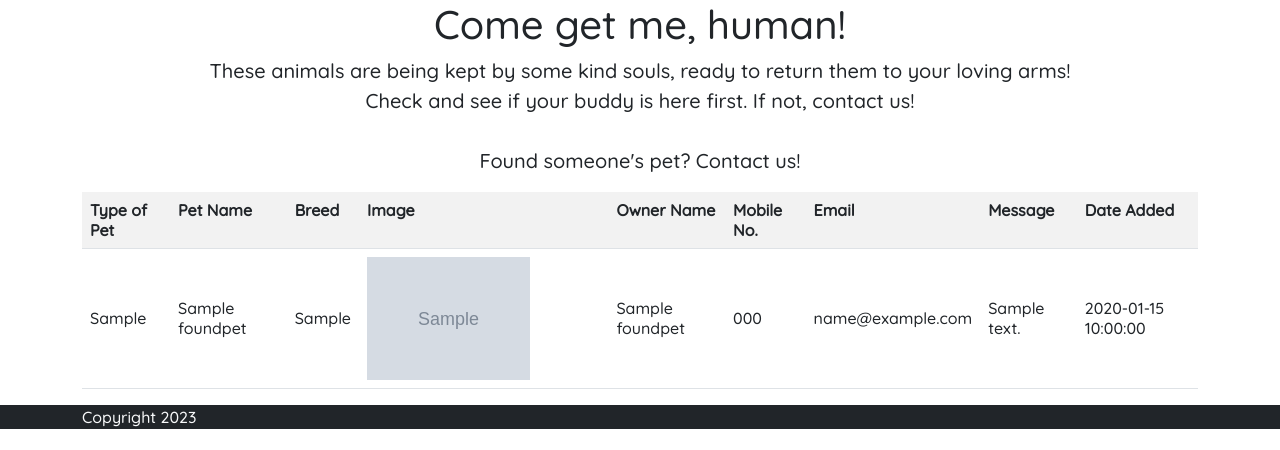
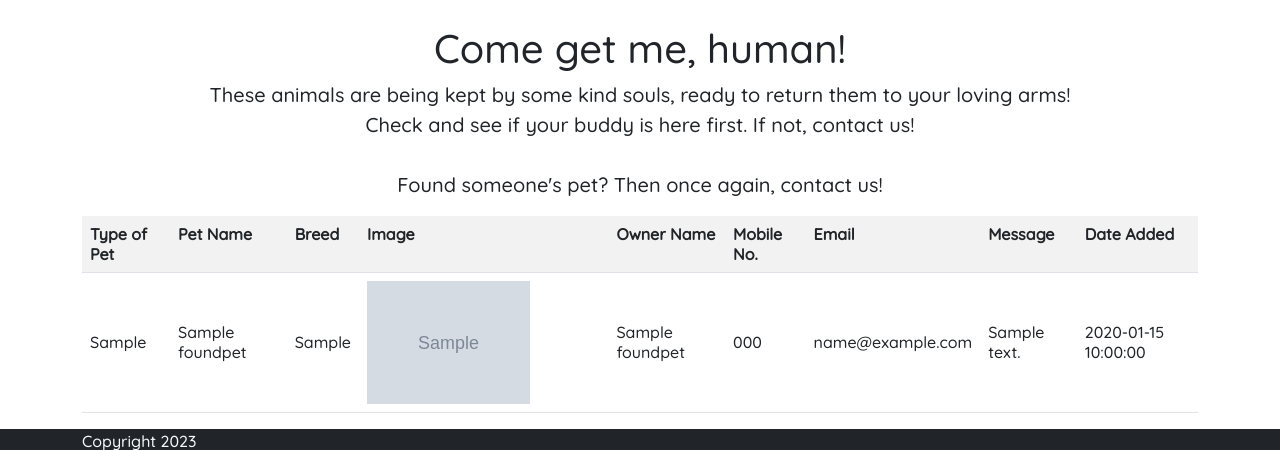
Before and after one commit to GametimeInc/SSD_CA2, a PHP site: page /found-pets.php in a window 1280 px wide. Shown: the part 58-508 px from the top of the page. Run offline with PHP 8.4, Linux system fonts and the light colour scheme; tables that the repository leaves empty or names only in its code hold one stand-in row (values such as "Sample post"); grey boxes marked "Sample" are stand-in pictures.

Commit message:
Top margin applied to title of found/lost pages

```diff
--- a/found-pets.php
+++ b/found-pets.php
@@ -13,8 +13,8 @@ $statement->closeCursor();
 
 <main class="container">
   <div class="starter-template text-center">
-    <h1>Come get me, human!</h1>
-    <p class="lead">These animals are being kept by some kind souls, ready to return them to your loving arms!<br>Check and see if your buddy is here first. If not, contact us!<br><br>Found someone's pet? Contact us!</p>
+    <h1 class="mt-4">Come get me, human!</h1>
+    <p class="lead">These animals are being kept by some kind souls, ready to return them to your loving arms!<br>Check and see if your buddy is here first. If not, contact us!<br><br>Found someone's pet? Then once again, contact us!</p>
   </div>
   <section>
         <!-- display a table of products -->
--- a/lost-pets.php
+++ b/lost-pets.php
@@ -13,7 +13,7 @@ $statement->closeCursor();
 
 <main class="container">
   <div class="starter-template text-center">
-    <h1>Wanted! Outlaws loose and running!</h1>
+    <h1 class="mt-4">Wanted! Outlaws loose and running!</h1>
     <p class="lead">Our website is trusted by many to help return stray pets in Ireland.<br>Head over to the contact form to supply us with info about your pet, and we will get people looking in no time!<br><br>Think you have found someone's lost pet? Have a look at the boys and girls below and see if anyone matches!</p>
   </div>
   <section>
```
